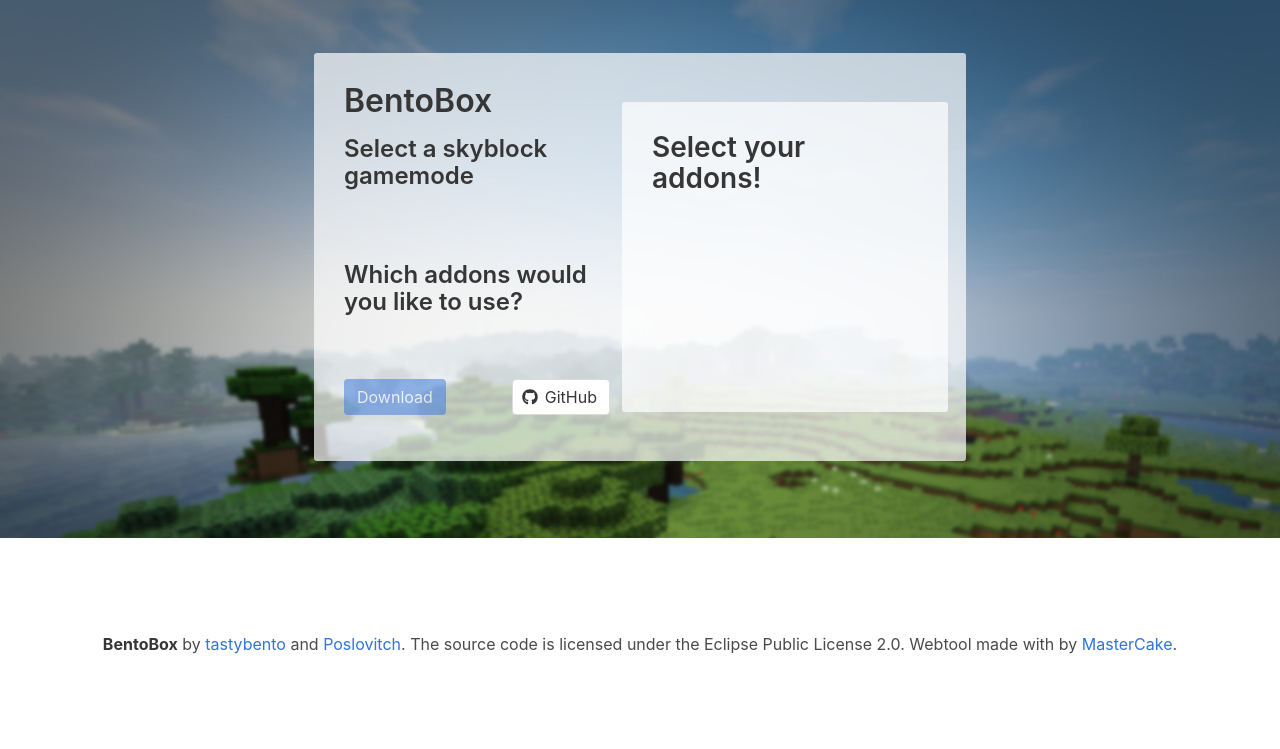
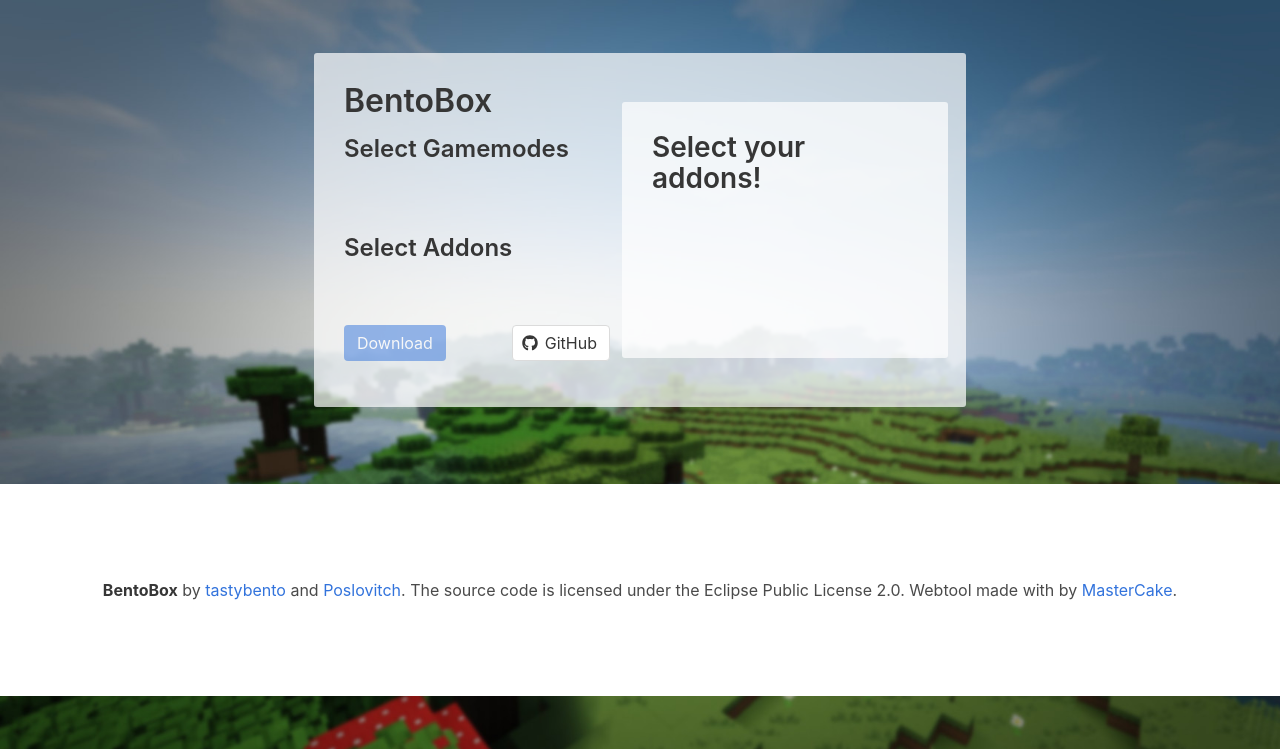
Before and after one commit to BentoBoxWorld/website, a Flask app: page / in a window 1280 px wide. Shown: the top 749 px of the page. Run offline with Flask 2, Linux system fonts and the light colour scheme; data that the repository does not hold is empty; some libraries are stand-ins or nearby versions.

Commit message:
Renamed "categories"

```diff
--- a/templates/index.html
+++ b/templates/index.html
@@ -15,7 +15,7 @@
           <div class="column">
             <h1>BentoBox</h1>
             <form id="form" action="/create-jar/" method="get">
-                <h3>Select a skyblock gamemode</h3>
+                <h3>Select Gamemodes</h3>
                 <label class="column is-one-third radio">
                   {% for item in addons[:2] %}
                     <label onmouseover="showDescription(this)" data-title="{{ item.split("-")[1] | title}}" data-desc="{% include 'descriptions/' + item + '.desc' ignore missing %}" class="checkbox">
@@ -26,7 +26,7 @@
                     <br>
                   {% endfor %}
                 </label>
-                <h3>Which addons would you like to use?</h3>
+                <h3>Select Addons</h3>
                 <div class="addons column is-one-third">
                   {% for item in addons[2:] %}
                     <label onmouseover="showDescription(this)" data-title="{{ item.split("-")[1] | title}}" data-desc="{% include 'descriptions/' + item + '.desc' ignore missing %}" class="checkbox">
```
